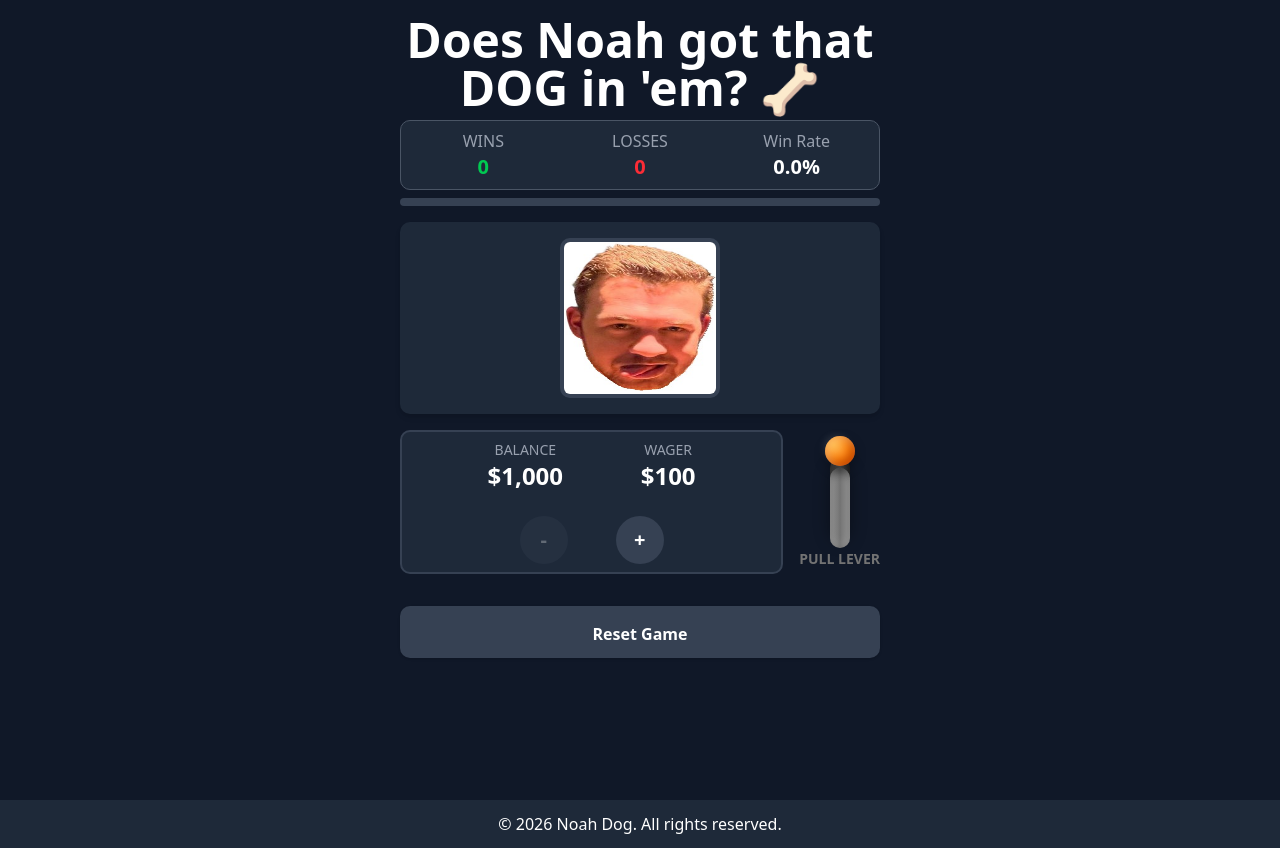
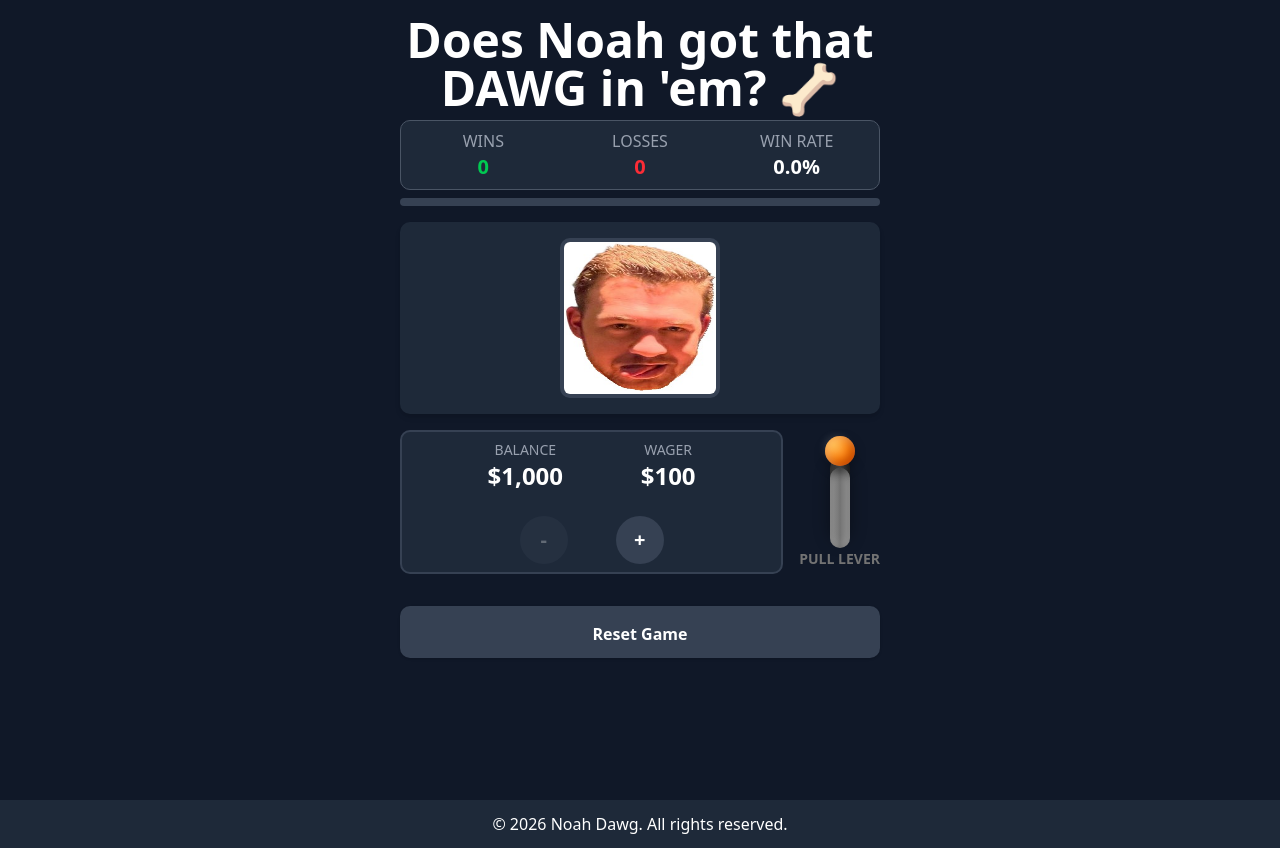
Before and after one commit to lukereiner/noah-dog-modern, a Next.js app: page / in a window 1280 px wide. Built offline with nearby package versions, Linux system fonts and the light colour scheme.

Commit message:
styling/grammar updates

```diff
--- a/app/page.tsx
+++ b/app/page.tsx
@@ -64,7 +64,7 @@ export default function GamePage() {
       <div className="max-w-lg mx-auto">
         <header className="py-0 px-4 text-center">
           <h1 className="text-3xl md:text-5xl font-bold mb-0">
-            Does Noah got that DOG in 'em? 🦴
+            Does Noah got that DAWG in 'em? 🦴
           </h1>
         </header>
         {/* Main game area */}
@@ -128,7 +128,7 @@ export default function GamePage() {
       </div>
     </div>
             <footer className="bg-gray-800 text-white p-3 text-center">
-          <p>&copy; {new Date().getFullYear()} Noah Dog. All rights reserved.</p>
+          <p>&copy; {new Date().getFullYear()} Noah Dawg. All rights reserved.</p>
         </footer>
     </>
   );
--- a/components/ResultDisplay.tsx
+++ b/components/ResultDisplay.tsx
@@ -72,7 +72,7 @@ export function ResultDisplay({ result, isSpinning }: ResultDisplayProps) {
                 `text-xl font-bold
                 ${result?.outcome === 'win' ? 'text-green-500' : 'text-red-500'}`
             }>
-            {result?.outcome === 'win' ? '🐕‍🦺 GOT THAT DOG! 🦴': '🧸 Just Noah... 🎀'}
+            {result?.outcome === 'win' ? '🐕‍🦺 GOT THAT DAWG! 🦴': '🧸 Just Noah... 🎀'}
             </div>
         )}
 
--- a/components/StatsDisplay.tsx
+++ b/components/StatsDisplay.tsx
@@ -25,7 +25,7 @@ export function StatsDisplay({ wins, losses }: StatsDisplayProps) {
         </div>
         {/* Win Rate */}
         <div className="text-center">
-          <div className="text-md text-gray-400">Win Rate</div>
+          <div className="text-md text-gray-400">WIN RATE</div>
           <div className="text-xl font-bold text-white">{winRate}%</div>
 {/*           <div className="text-gray-500 text-xs">
             {totalGames} {totalGames === 1 ? "game" : "games"} played
```
